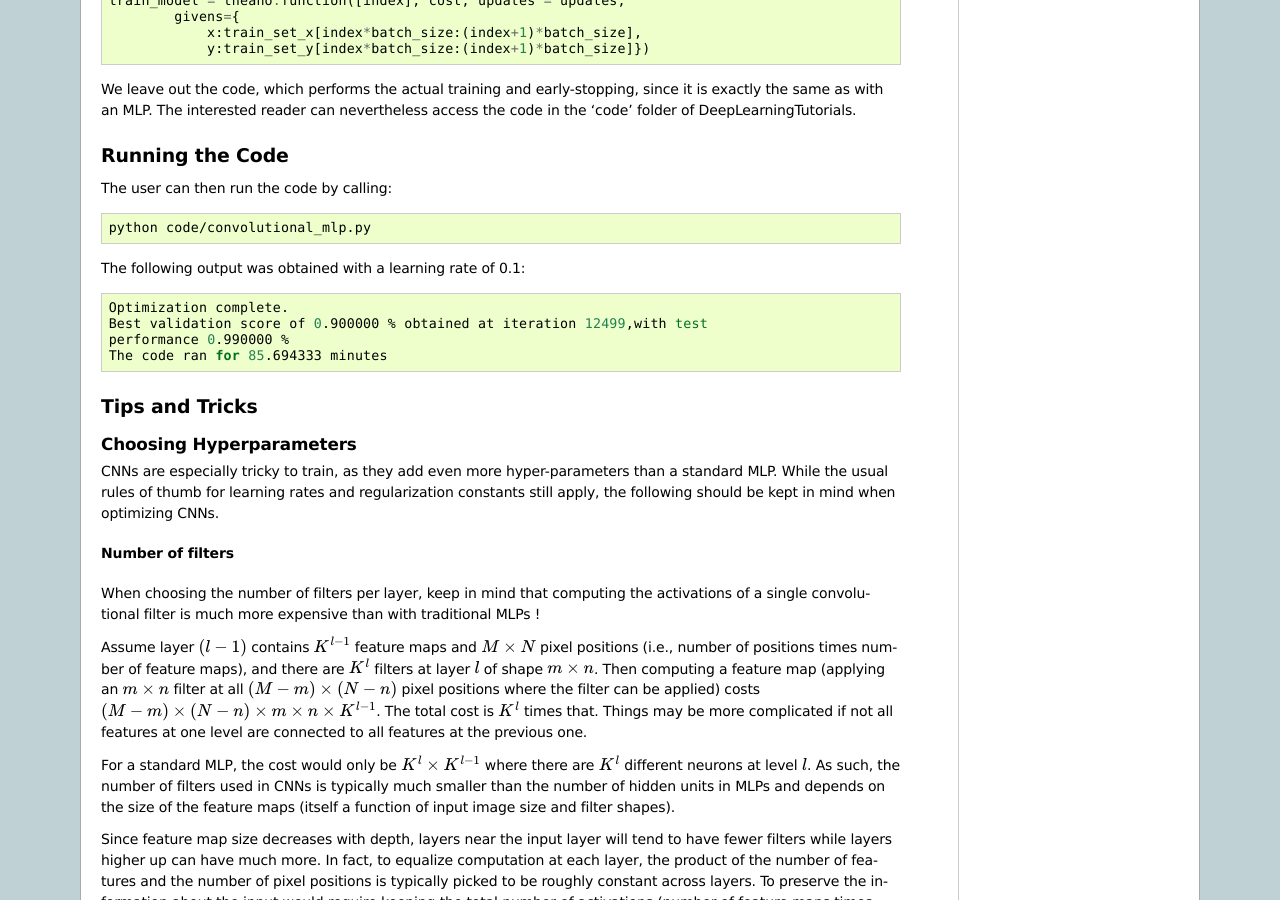
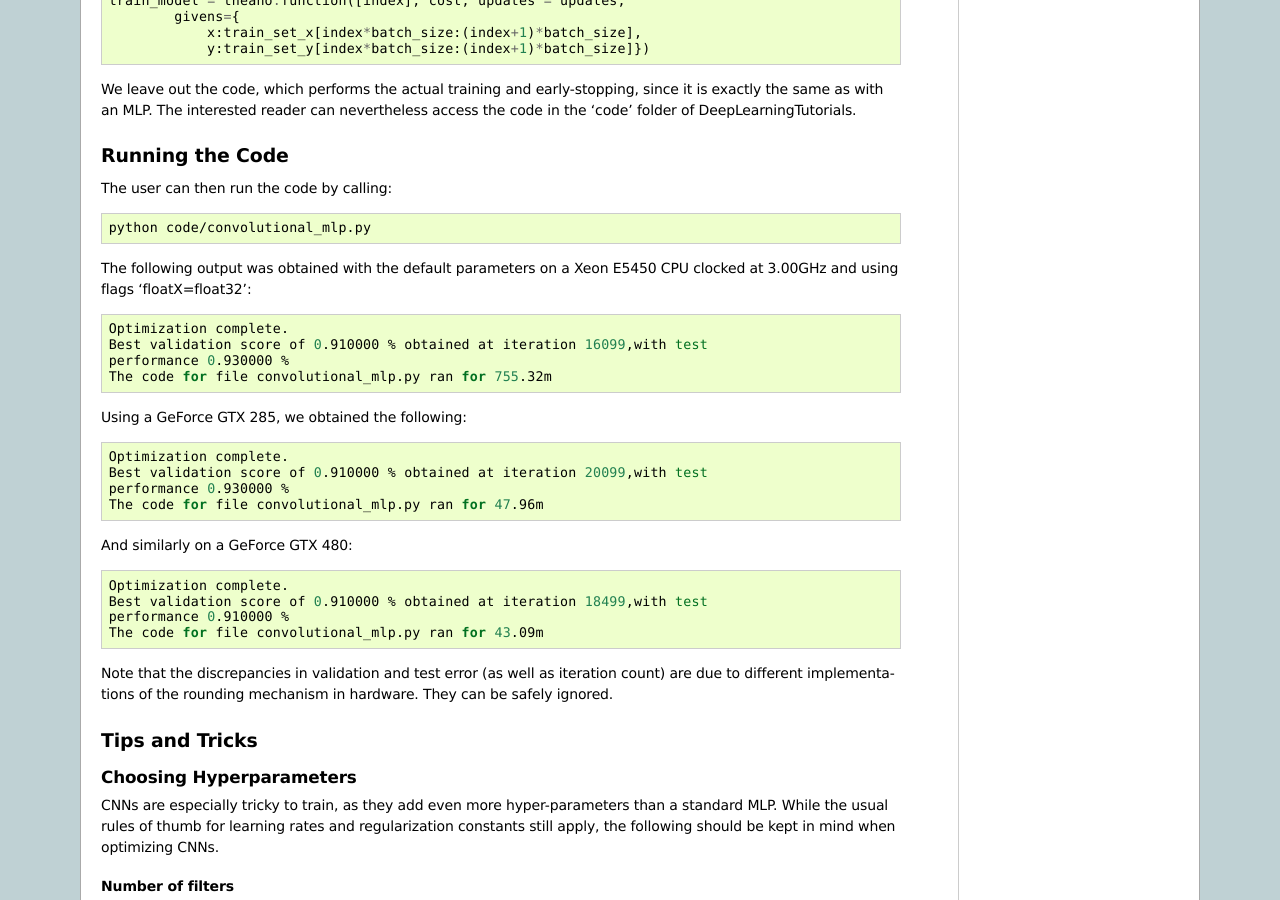
Before and after one commit to lisa-lab/DeepLearningTutorials, a Sphinx documentation site: the page built from doc/lenet.txt, in a window 1280 px wide and 900 px high, scrolled down 8007 px. Built offline with Sphinx 7.4.7, drawn with Linux system fonts in a browser that asks for light colours; formulas are drawn with MathJax 3.

Commit message:
Specified clearly the timing numbers for CPU/GPU

```diff
--- a/doc/lenet.txt
+++ b/doc/lenet.txt
@@ -538,14 +538,37 @@ The user can then run the code by calling:
 
     python code/convolutional_mlp.py
 
-The following output was obtained with a learning rate of 0.1:
+The following output was obtained with the default parameters on a Xeon E5450
+CPU clocked at 3.00GHz and using flags 'floatX=float32':
 
 .. code-block:: bash
 
     Optimization complete.
-    Best validation score of 0.900000 % obtained at iteration 12499,with test
-    performance 0.990000 %
-    The code ran for 85.694333 minutes
+    Best validation score of 0.910000 % obtained at iteration 16099,with test
+    performance 0.930000 %
+    The code for file convolutional_mlp.py ran for 755.32m
+
+Using a GeForce GTX 285, we obtained the following:
+
+.. code-block:: bash
+
+    Optimization complete.
+    Best validation score of 0.910000 % obtained at iteration 20099,with test
+    performance 0.930000 %
+    The code for file convolutional_mlp.py ran for 47.96m
+
+And similarly on a GeForce GTX 480:
+
+.. code-block:: bash
+
+    Optimization complete.
+    Best validation score of 0.910000 % obtained at iteration 18499,with test
+    performance 0.910000 %
+    The code for file convolutional_mlp.py ran for 43.09m
+
+Note that the discrepancies in validation and test error (as well as iteration
+count) are due to different implementations of the rounding mechanism in
+hardware. They can be safely ignored.
 
 Tips and Tricks
 +++++++++++++++
```
